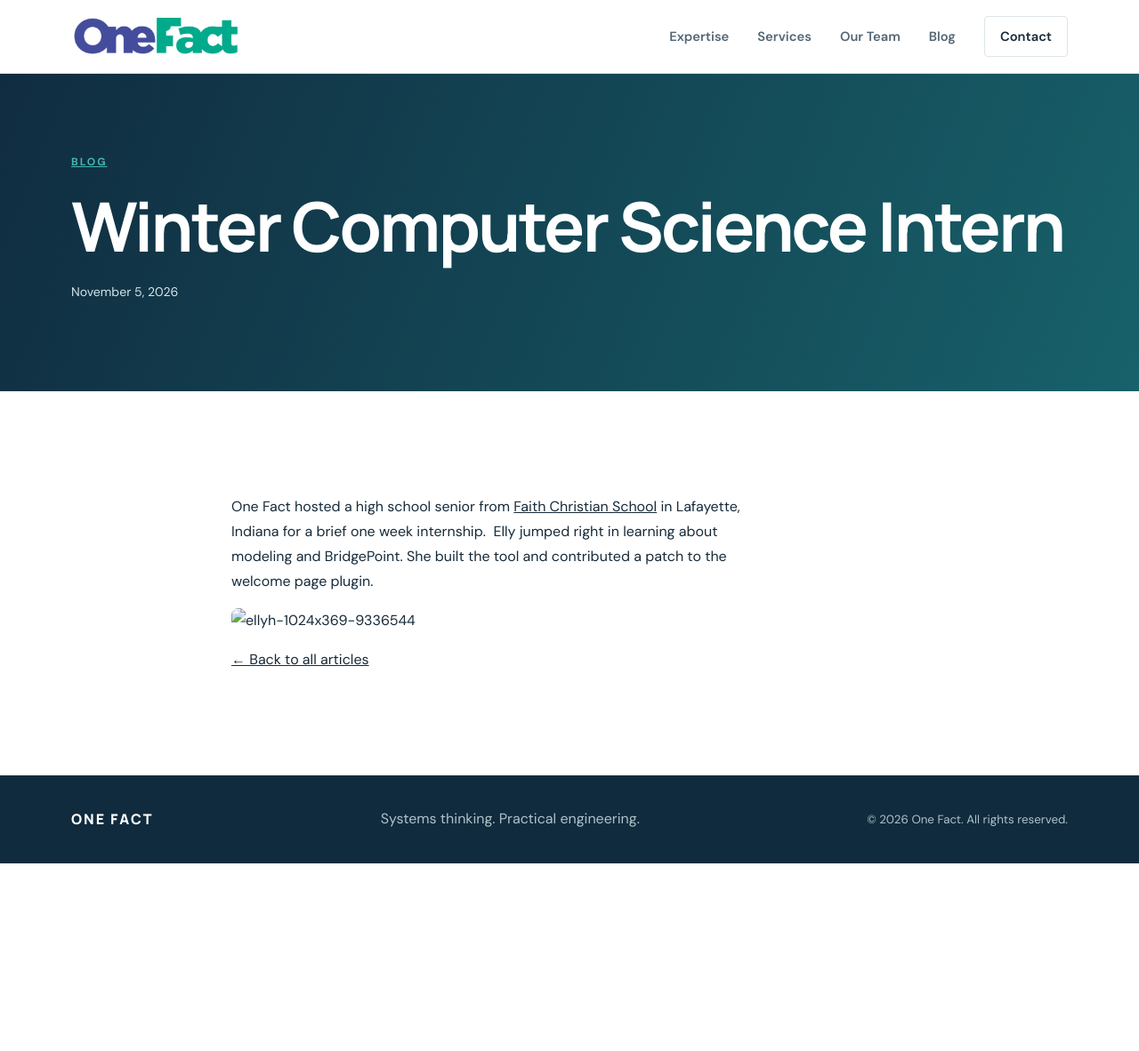
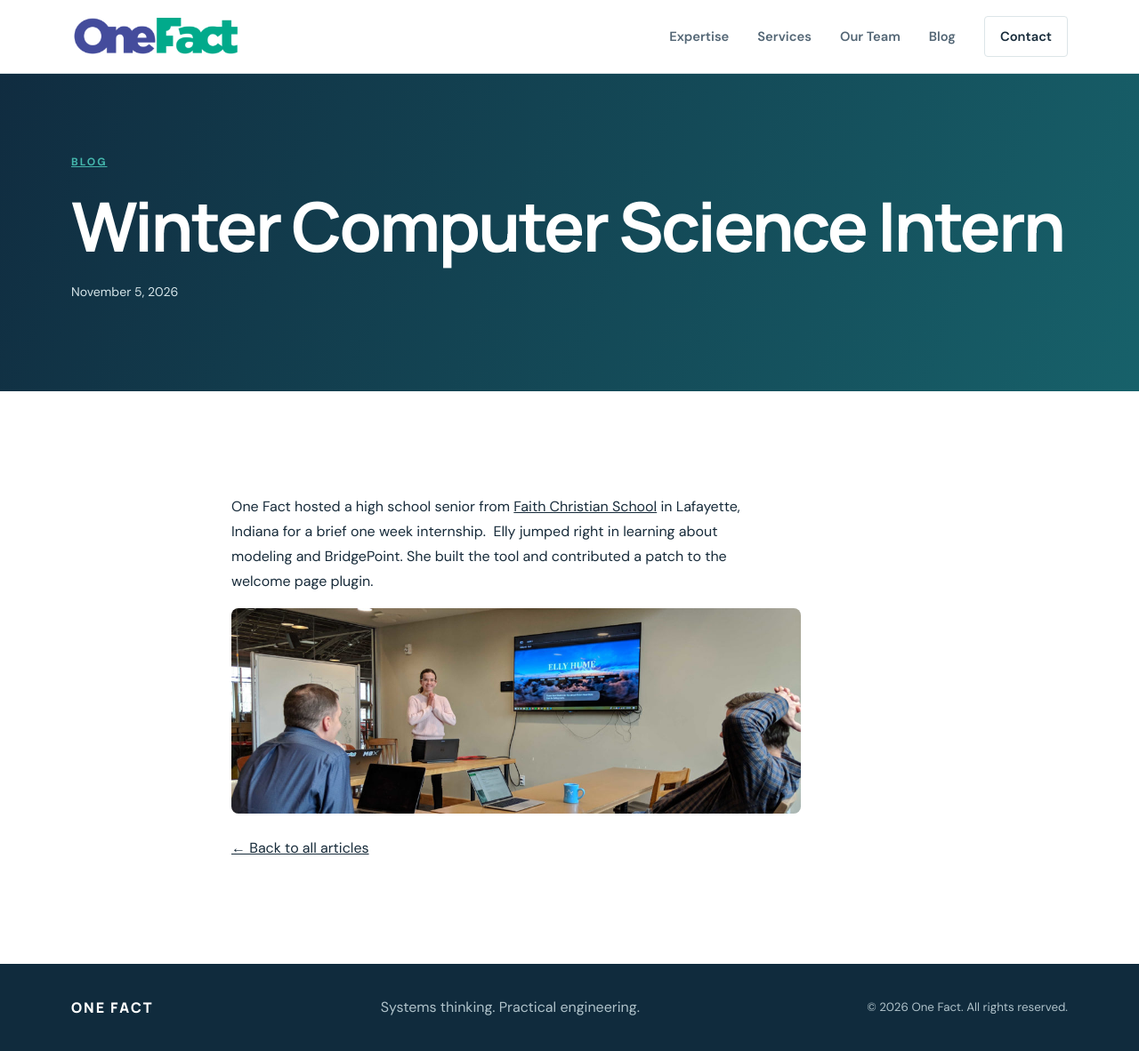
Before and after one commit to xtuml/onefactinc, a Jekyll site: the page built from _articles/winter-computer-science-intern.html, in a window 1280 px wide. Shown: the whole page at 89% size. Built offline with Jekyll 4.4.1, drawn with Linux system fonts in a browser that asks for light colours; before the commit the page ends 971 px from its top, so only the background shows below that.

Commit message:
Use migrated image asset in Winter Intern article

```diff
--- a/_articles/winter-computer-science-intern.html
+++ b/_articles/winter-computer-science-intern.html
@@ -12,5 +12,5 @@ thumbnail: "/assets/images/ellyh-1024x369-9336544.jpg"
 Indiana for a brief one week internship.  Elly jumped right in learning about<br />
 modeling and BridgePoint. She built the tool and contributed a patch to the<br />
 welcome page plugin.</p>
-<p><img fetchpriority="high" fetchpriority="high" alt='ellyh-1024x369-9336544' class="alignnone wp-image-1096 size-large" src='../wp-content/uploads/2019/01/ellyh-1024x369-9336544.jpg' alt="" width="640" height="231" /></p>
+<p><img fetchpriority="high" fetchpriority="high" alt='ellyh-1024x369-9336544' class="alignnone wp-image-1096 size-large" src="{{ '/assets/images/ellyh-1024x369-9336544.jpg' | relative_url }}" width="640" height="231" /></p>
 				</div>
```
